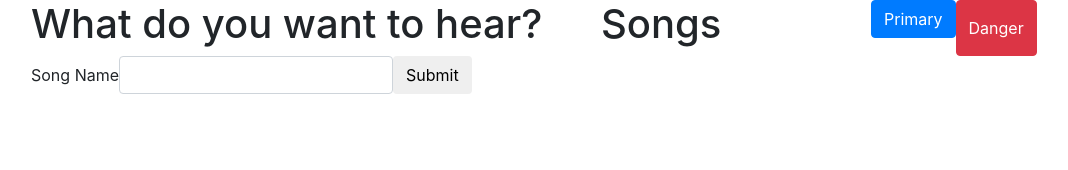
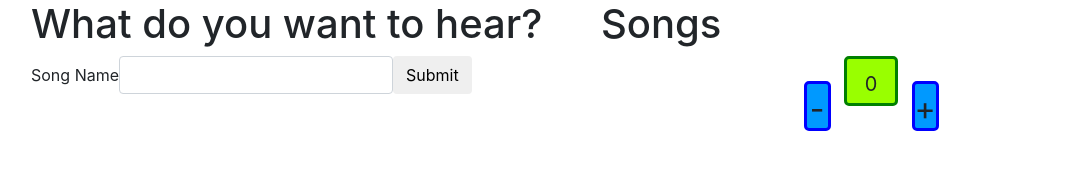
Before and after one commit to hwiley-dev/DemocracyJukebox, a website: page public/views/index.html in a window 1280 px wide. Shown: the whole page, without its empty margins (54-1122 px from the left). Drawn offline with nearby package versions, Linux system fonts and the light colour scheme.

Commit message:
worked on voting buttons

```diff
--- a/controllers/routes.js
+++ b/controllers/routes.js
@@ -14,7 +14,7 @@ var opts = {
 router.post('/song/create', (req, res) => {
   console.log(req.body)
 
-  //search for the song name submitted on front end
+  // search for the song name submitted on front end
   search(req.body.songName, opts, function (err, results) {
     if (err) return console.log(err)
     db.Playlist.create({
@@ -26,5 +26,8 @@ router.post('/song/create', (req, res) => {
   })
 })
 
+router.post('/vote/create', (req, res) => {
+  console.log(req.body)
+})
 
 module.exports = router
--- a/public/styles/style.css
+++ b/public/styles/style.css
@@ -0,0 +1,55 @@
+
+
+
+
+
+
+
+
+
+
+
+
+
+
+
+
+
+/* this is for the up and down buttons */
+* {
+    box-sizing: border-box;
+  }
+  #count {
+    background: #9F0;
+    width: 10%;
+    height: 100px;
+    text-align: center;
+    line-height: 100px;
+    font-size: 64px;
+    margin: 0;
+    border: 3px solid green;
+    border-radius: 5px;
+  }
+
+  .button {
+    background: #09F;
+    width: 5%;
+    height: 50px;
+    text-align: center;
+    line-height: 50px;
+    font-size: 32px;
+    border: 3px solid blue;
+    border-radius: 5px;
+  }
+
+  .button, #count {
+    float: left;
+  }
+
+  #minus {
+    margin: 25px 2.5% 0 37.5%;
+  }
+
+  #plus {
+    margin: 25px 37.5% 0 2.5%;
+  }
--- a/public/views/index.html
+++ b/public/views/index.html
@@ -8,8 +8,14 @@
   <title>Express App</title>
   <!-- complete bootstrap css -->
  <link rel="stylesheet" href="https://stackpath.bootstrapcdn.com/bootstrap/4.1.0/css/bootstrap.min.css" integrity="sha384-9gVQ4dYFwwWSjIDZnLEWnxCjeSWFphJiwGPXr1jddIhOegiu1FwO5qRGvFXOdJZ4" crossorigin="anonymous">
+ <!-- stylesheet for buttons -->
+ <link rel="stylesheet" type="text/css" href="../styles/style.css">
 </head>
+
 <body>
+  <!-- vote button -->
+
+
 <div class="container">
   <div class="row">
     <div class="col-md-6">
@@ -33,15 +39,61 @@
       <!-- this will have a list of songs -->
       <h1>Songs</h1>
     </div>
-   <div>
-    <button type="button" id="upvote" class="btn btn-primary">Primary</button>
+    <div id="player"></div>
+    <div class="col-md-12">
+        <p class="button" id="minus">-</p>
+        <p id="count">0</p>
+        <p class="button" id="plus">+</p>
+
     </div>
-    <button type="button" id="downvote" class="btn btn-danger">Danger</button>
-    <div id="player"></div>
+
+
+
 
   </div>
 
 </div>
+
+<!-- button styles -->
+<style>
+  * {
+    box-sizing: border-box;
+  }
+  #count {
+    background: #9F0;
+    width: 10%;
+    height: 50px;
+    text-align: center;
+    line-height: 50px;
+    font-size: 20px;
+    margin: 0;
+    border: 3px solid green;
+    border-radius: 5px;
+  }
+
+  .button {
+    background: #09F;
+    width: 5%;
+    height: 50px;
+    text-align: center;
+    line-height: 50px;
+    font-size: 32px;
+    border: 3px solid blue;
+    border-radius: 5px;
+  }
+
+  .button, #count {
+    float: left;
+  }
+
+  #minus {
+    margin: 25px 2.5% 0 37.5%;
+  }
+
+  #plus {
+    margin: 25px 37.5% 0 2.5%;
+  }
+</style>
 
   <!-- jquery cdn -->
   <script src="https://code.jquery.com/jquery-3.3.1.js" integrity="sha256-2Kok7MbOyxpgUVvAk/HJ2jigOSYS2auK4Pfzbm7uH60=" crossorigin="anonymous"></script>
@@ -49,6 +101,7 @@
   <script src="https://stackpath.bootstrapcdn.com/bootstrap/4.0.0/js/bootstrap.min.js" integrity="sha384-JZR6Spejh4U02d8jOt6vLEHfe/JQGiRRSQQxSfFWpi1MquVdAyjUar5+76PVCmYl"
     crossorigin="anonymous"></script>
   <!-- <script src="../js/app.js"></script> -->
+  <script src="../js/voteplugin.js"></script>
   <script type='text/javascript'>
 
     //votes for a song
@@ -73,6 +126,32 @@ $("#upvote").on('click', () => {
   $("#upvote").prepend(votes)
   console.log("upvote")
 })
+
+var counter = 0;
+
+$("#plus").click(function(){
+  counter++;
+    $("#count").text(counter);
+    $.ajax({
+      method: 'post',
+      url: 'vote/create',
+      dataType: 'number',
+      data: {votes: counter}
+    })
+});
+
+$("#minus").click(function(){
+  counter--;
+  $("#count").text(counter);
+  $.ajax({
+    method: 'post',
+    url: 'vote/create',
+    dataType: 'number',
+    data: {votes: counter}
+  })
+});
+
+
 
 
   // 2. This code loads the IFrame Player API code asynchronously.
--- a/server.js
+++ b/server.js
@@ -9,7 +9,6 @@ var db = require('./models')
 var app = express()
 var PORT = process.env.PORT || 3000
 
-
 // middleware
 app.use(express.static(path.join(__dirname, 'public/views')))
 app.use(bodyparser.urlencoded({extended: true}))
@@ -17,7 +16,7 @@ app.use(bodyparser.json())
 app.use('/', router)
 
 // your code here...
-db.sequelize.sync({ force: true}).then(function() {
+db.sequelize.sync({ force: true}).then(function () {
   // listening port
   app.listen(PORT, function (e) {
     if (e) throw e
```
Also changed, not shown: models/admin.js (+5 -5 lines), models/playlist.js (+8 -8 lines), models/user.js (+5 -5 lines), public/js/app.js (+21 -22 lines), 1 other file. Lines whose indentation alone changed are shown as unchanged.
